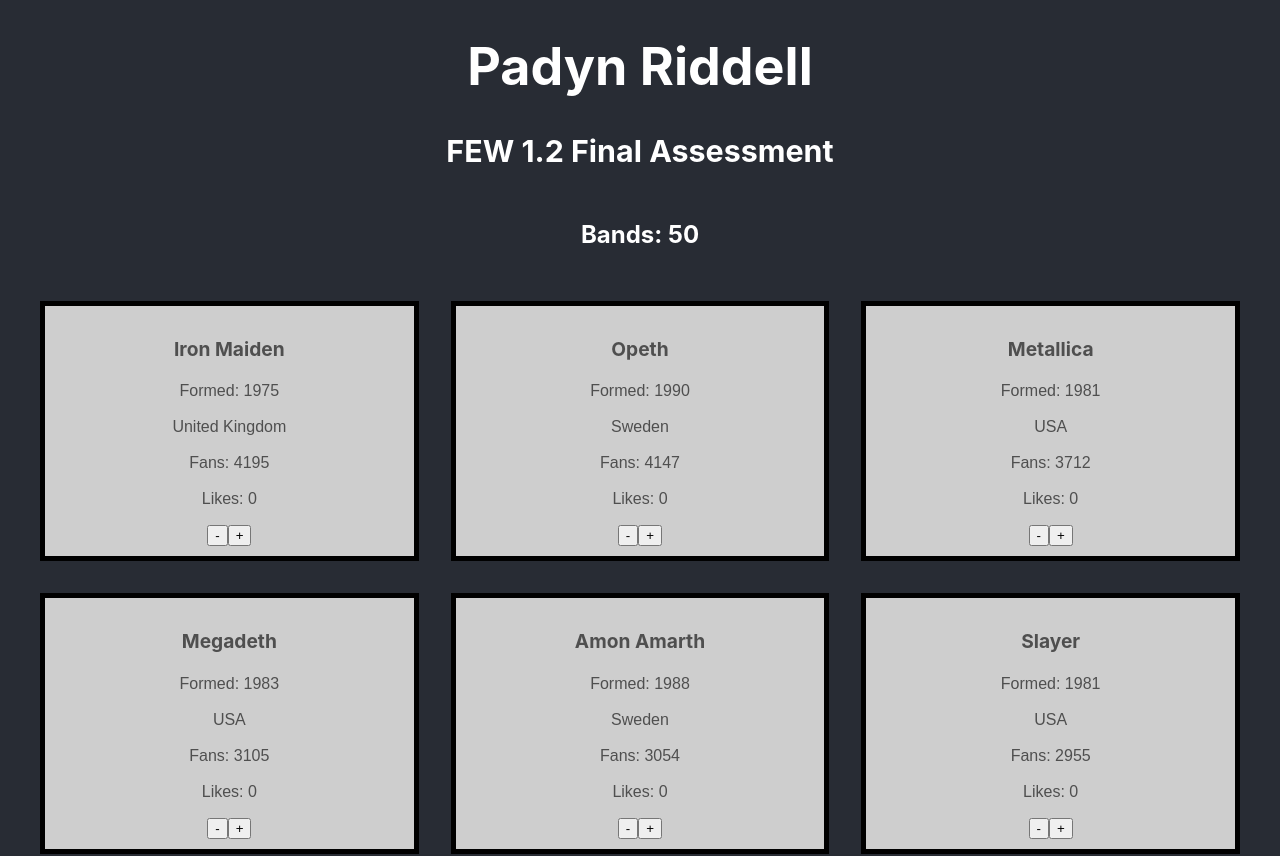
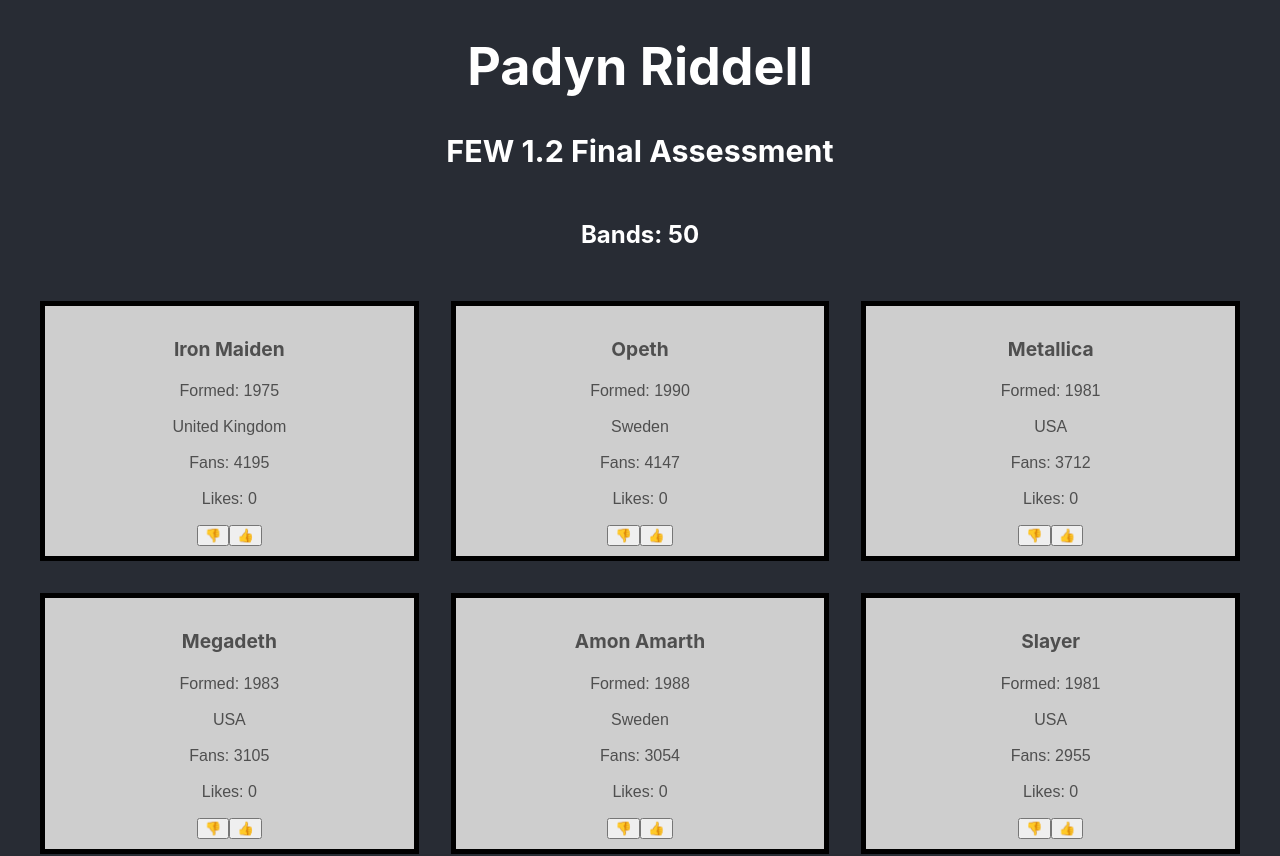
Before and after one commit to squeaky1273/few1.2-final, a React (Create React App) app: page / in a window 1280 px wide. Shown: the top 856 px of the page. Built offline with nearby package versions, Linux system fonts and the light colour scheme.

Commit message:
more changes

```diff
--- a/src/components/Like/Like.css
+++ b/src/components/Like/Like.css
@@ -4,3 +4,8 @@
     font-size: 100%;
     padding-top: 2px;
   }
+
+/* .button {
+    background-color: #282c34;
+    border: none;
+} */
--- a/src/components/Like/Like.js
+++ b/src/components/Like/Like.js
@@ -21,8 +21,8 @@
         return (
             <div>
                 <p>Likes: { count } </p>
-                <button onClick={(e) => {this.decrementCount()}}>-</button>
-                <button onClick={(e) => {this.incrementCount()}}>+</button>
+                <button onClick={(e) => {this.decrementCount()}}>👎</button>
+                <button onClick={(e) => {this.incrementCount()}}>👍</button>
             </div>
         );
 }
```
Also changed, not shown: src/components/Band/Band.js (+7 -0 lines).
